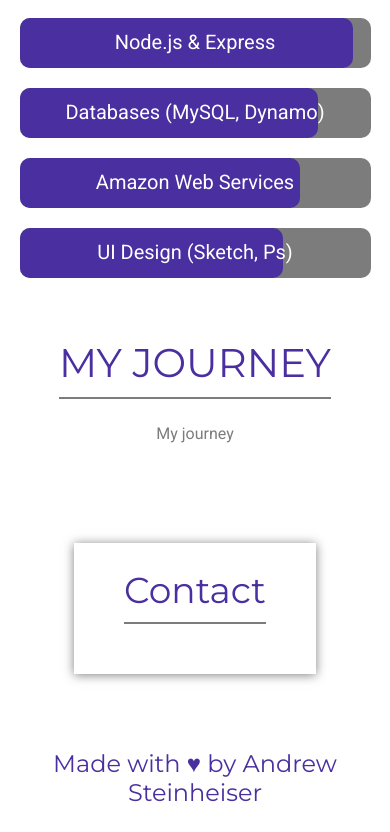
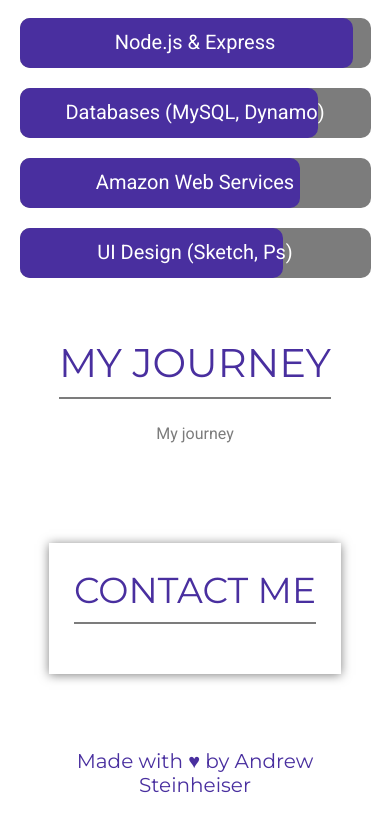
Before and after one commit to ASteinheiser/iamandrew.io, a React (Create React App) app: page / in a window 390 px wide. Shown: the part 2393-3225 px from the top of the page. Built offline with nearby package versions, Linux system fonts and the light colour scheme.

Commit message:
responsive styles for contact and footer

```diff
--- a/src/components/Contact/contact.scss
+++ b/src/components/Contact/contact.scss
@@ -9,6 +9,8 @@
   .paper-container {
     padding: 25px 50px;
     box-shadow: 0 1px 10px rgba(0, 0, 0, 0.5);
+
+    margin: 0 10px;
 
     .title {
       font-size: 40px;
@@ -25,6 +27,9 @@
 @media(max-width: 800px) {
   .contact-container {
     .paper-container {
+
+      padding: 25px;
+
       .title {
         font-size: 36px;
       }
--- a/src/components/Contact/index.js
+++ b/src/components/Contact/index.js
@@ -10,7 +10,7 @@ const Contact = (props) => {
     <div name={name} className='contact-container'>
       <div className='paper-container'>
         <div className='title'>
-          {'Contact'}
+          {'CONTACT ME'}
         </div>
       </div>
     </div>
--- a/src/components/Footer/footer.scss
+++ b/src/components/Footer/footer.scss
@@ -1,5 +1,5 @@
 .footer-container {
-  padding: 25px 0;
+  padding: 25px;
 
   text-align: center;
 
@@ -7,3 +7,9 @@
   color: var(--purple);
   font-family: 'Montserrat';
 }
+
+@media(max-width: 800px) {
+  .footer-container {
+    font-size: 20px;
+  }
+}
```
